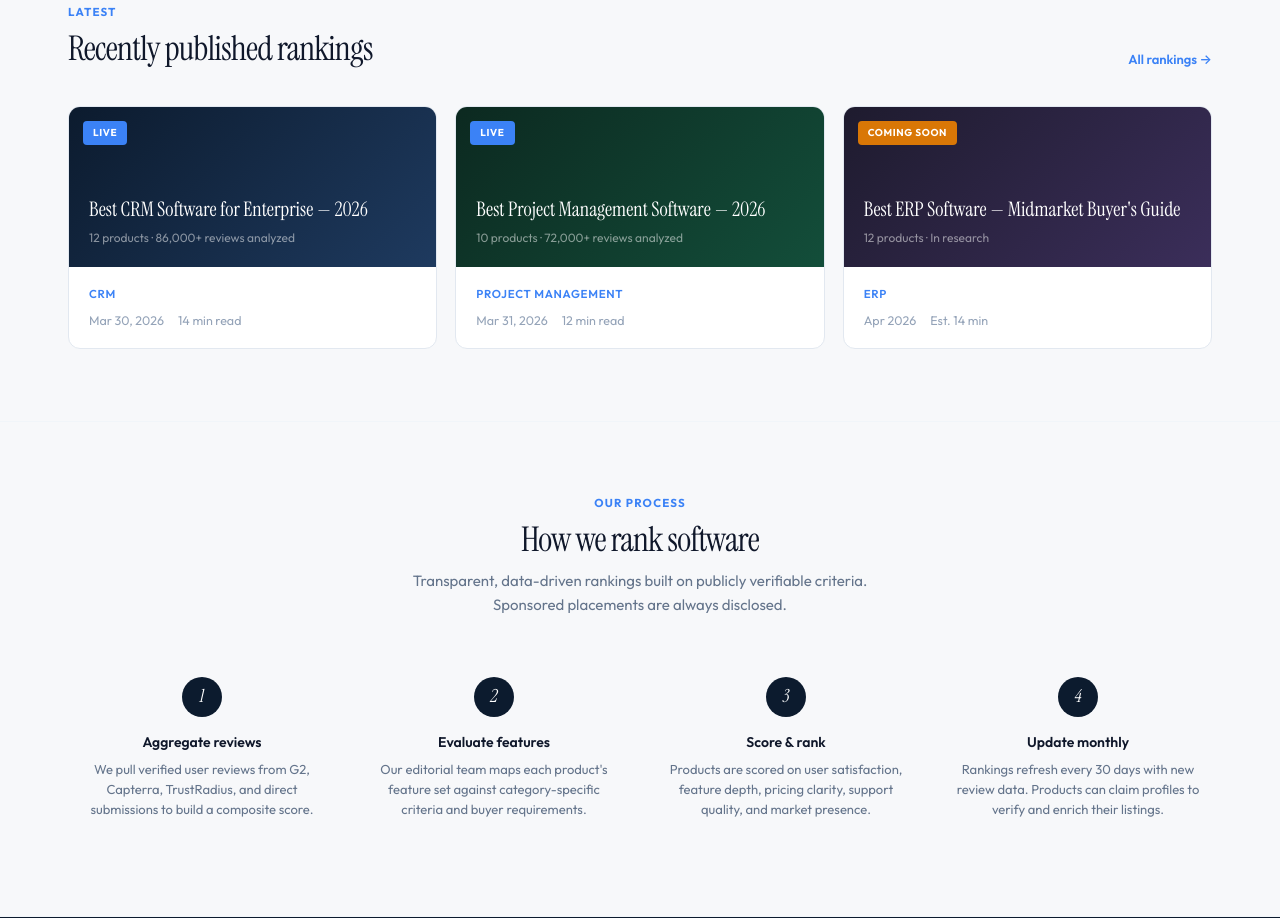
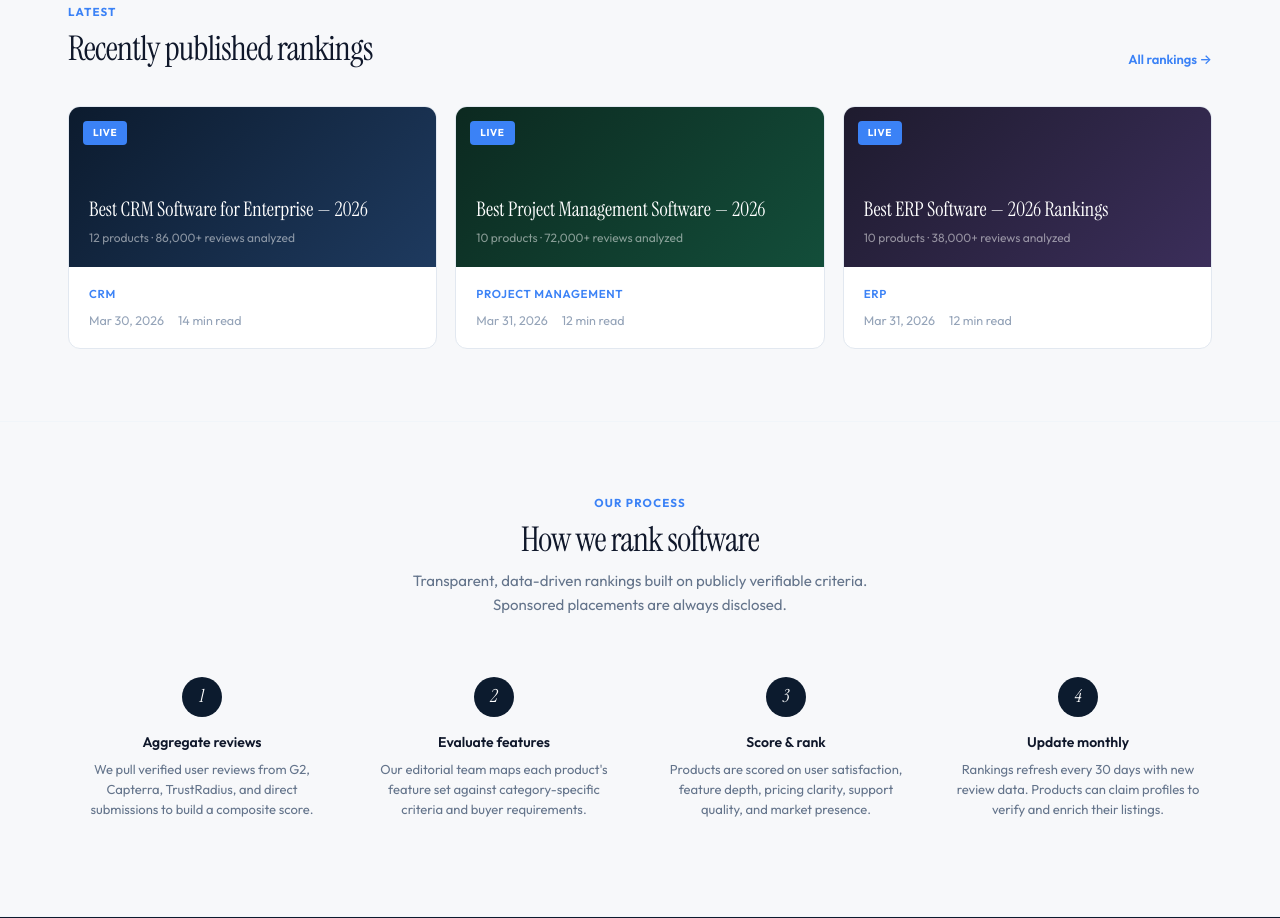
Before and after one commit to jlc12377/softwareindustryreviews, a plain HTML site: page index.html in a window 1280 px wide. Shown: the part 1399-2317 px from the top of the page. Drawn offline with Linux system fonts and the light colour scheme.

Commit message:
Update index.html

```diff
--- a/index.html
+++ b/index.html
@@ -417,9 +417,9 @@ body{font-family:var(--font-body);color:var(--ink);background:var(--surface);-we
         <div class="rank-card-top pm"><span class="rank-card-badge updated">Live</span><div class="rank-card-top-title">Best Project Management Software — 2026</div><div class="rank-card-top-count">10 products &middot; 72,000+ reviews analyzed</div></div>
         <div class="rank-card-body"><div class="rank-card-tag">Project Management</div><div class="rank-card-meta"><span>Mar 31, 2026</span><span>12 min read</span></div></div>
       </a>
-      <a href="#" class="rank-card">
-        <div class="rank-card-top erp"><span class="rank-card-badge" style="background:#d97706">Coming Soon</span><div class="rank-card-top-title">Best ERP Software — Midmarket Buyer's Guide</div><div class="rank-card-top-count">12 products &middot; In research</div></div>
-        <div class="rank-card-body"><div class="rank-card-tag">ERP</div><div class="rank-card-meta"><span>Apr 2026</span><span>Est. 14 min</span></div></div>
+      <a href="/pages/erp-rankings.html" class="rank-card">
+        <div class="rank-card-top erp"><span class="rank-card-badge updated">Live</span><div class="rank-card-top-title">Best ERP Software &mdash; 2026 Rankings</div><div class="rank-card-top-count">10 products &middot; 38,000+ reviews analyzed</div></div>
+        <div class="rank-card-body"><div class="rank-card-tag">ERP</div><div class="rank-card-meta"><span>Mar 31, 2026</span><span>12 min read</span></div></div>
       </a>
     </div>
   </div>
```
